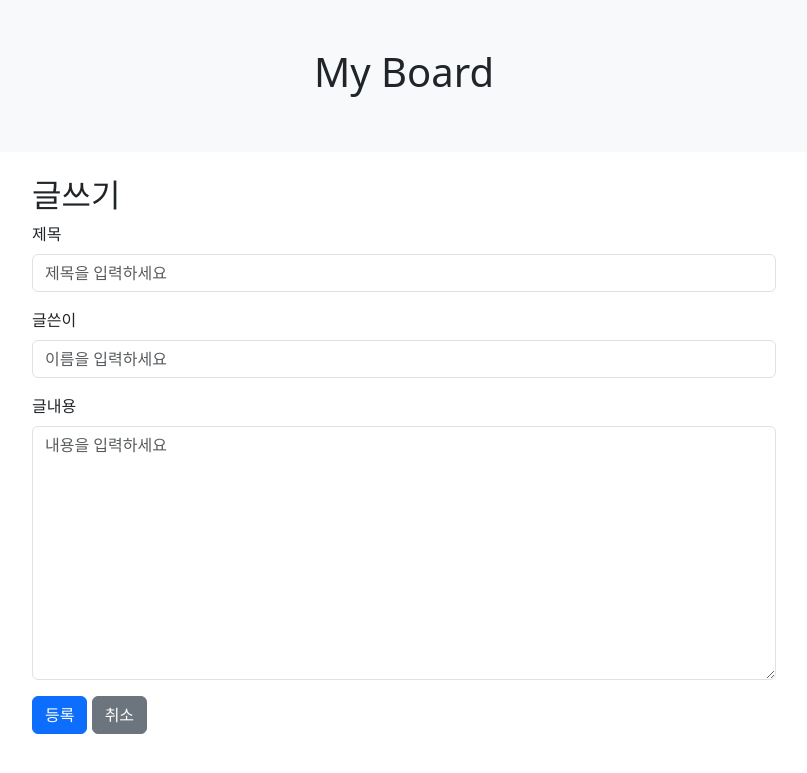
After one commit to sudo2100/springworks, a Spring Boot app: page /new-post in a window 1280 px wide. The commit adds this page. Shown: the top 773 px of the page, without its empty margins (236-1043 px from the left). Run offline with Spring Boot 4, Linux system fonts and the light colour scheme.

Commit message:
board web

```diff
--- a/boardweb/src/main/java/com/springboot/boardweb/controller/PostViewController.java
+++ b/boardweb/src/main/java/com/springboot/boardweb/controller/PostViewController.java
@@ -24,4 +24,10 @@ public class PostViewController {
         model.addAttribute("posts", posts); // 게시글을 글목록으로 보냄
         return "post/postList";  //templates/post/postList.html
     }
+
+    // 글 쓰기 화면
+    @GetMapping("/new-post")
+    public String newPost(){
+        return "post/newPost";  //templates/post/newPost.html
+    }
 }
--- a/boardweb/src/main/resources/templates/post/main.html
+++ b/boardweb/src/main/resources/templates/post/main.html
@@ -7,7 +7,7 @@
 </head>
 <body>
     <div class="container py-5">
-        <div class="p-5 mb-4 bg-light rounded-3 text-center">
+        <div class="p-5 mb-4 bg-light border rounded-3 text-center">
             <h1 class="display-5">My Board</h1>
             <p class="lead">Spring Boot, JPA, Thymeleaf로 만든 게시판입니다.</p>
 
--- /dev/null
+++ b/boardweb/src/main/resources/templates/post/newPost.html
@@ -0,0 +1,34 @@
+<!DOCTYPE html>
+<html xmlns:th="http://www.thymeleaf.org" lang="ko">
+<head>
+    <meta charset="UTF-8">
+    <title>글 쓰기..</title>
+    <link rel="stylesheet" href="https://cdn.jsdelivr.net/npm/bootstrap@5.3.9/dist/css/bootstrap.min.css">
+</head>
+<body>
+    <div class="p-5 mb-4 text-center bg-light">
+        <h1 class="mb-2">My Board</h1>
+    </div>
+
+    <div class="container" style="width: 60%">
+        <h2 class="mb-2">글쓰기</h2>
+        <div class="mb-3">
+            <label for="title" class="form-label">제목</label>
+            <input type="text" id="title" class="form-control"
+                   placeholder="제목을 입력하세요">
+        </div>
+        <div class="mb-3">
+            <label for="writer" class="form-label">글쓴이</label>
+            <input type="text" id="writer" class="form-control"
+                   placeholder="이름을 입력하세요">
+        </div>
+        <div class="mb-3">
+            <label for="content" class="form-label">글내용</label>
+            <textarea id="content" class="form-control"
+                      rows="10" placeholder="내용을 입력하세요"></textarea>
+        </div>
+        <button type="button" id="create-btn" class="btn btn-primary">등록</button>
+        <a th:href="@{/posts}" class="btn btn-secondary">취소</a>
+    </div>
+</body>
+</html>
```
Also changed, not shown: boardweb/src/main/resources/templates/post/postList.html (+17 -6 lines).
